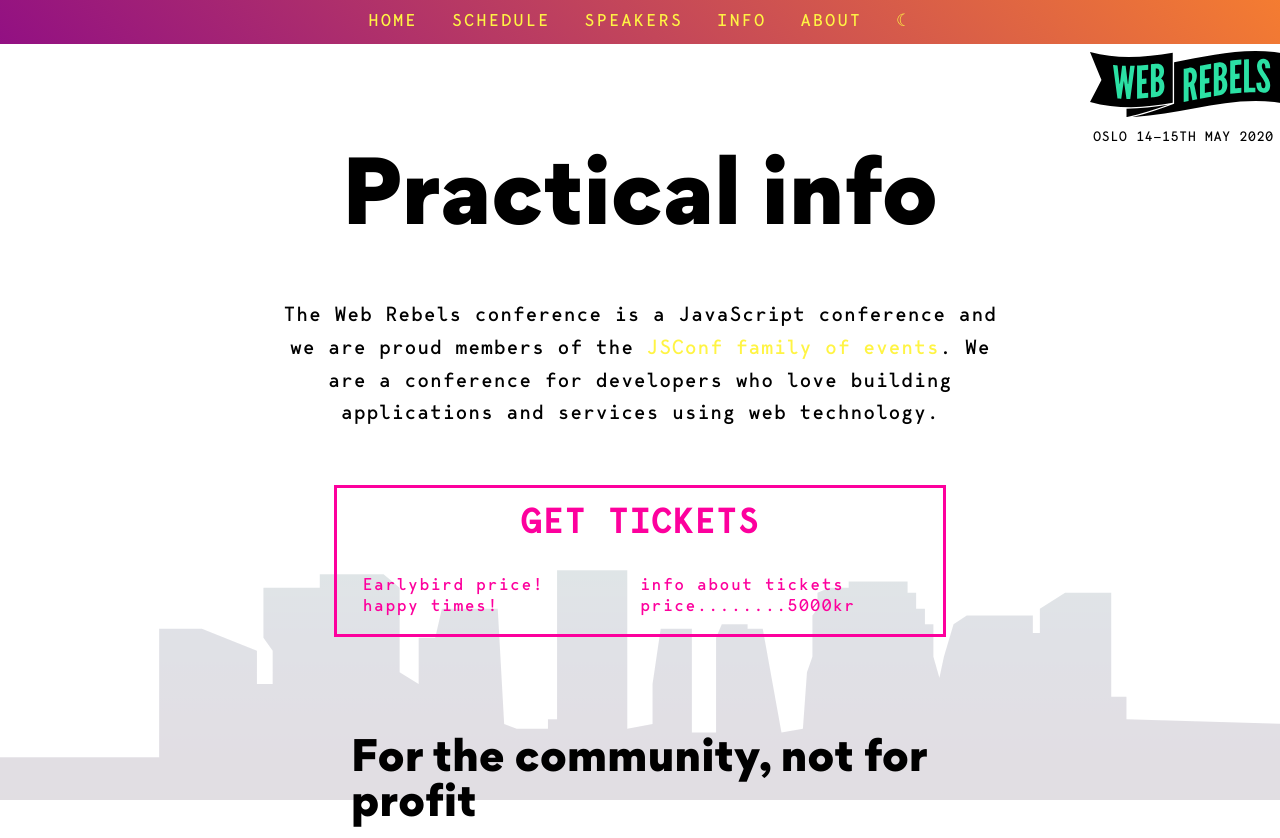
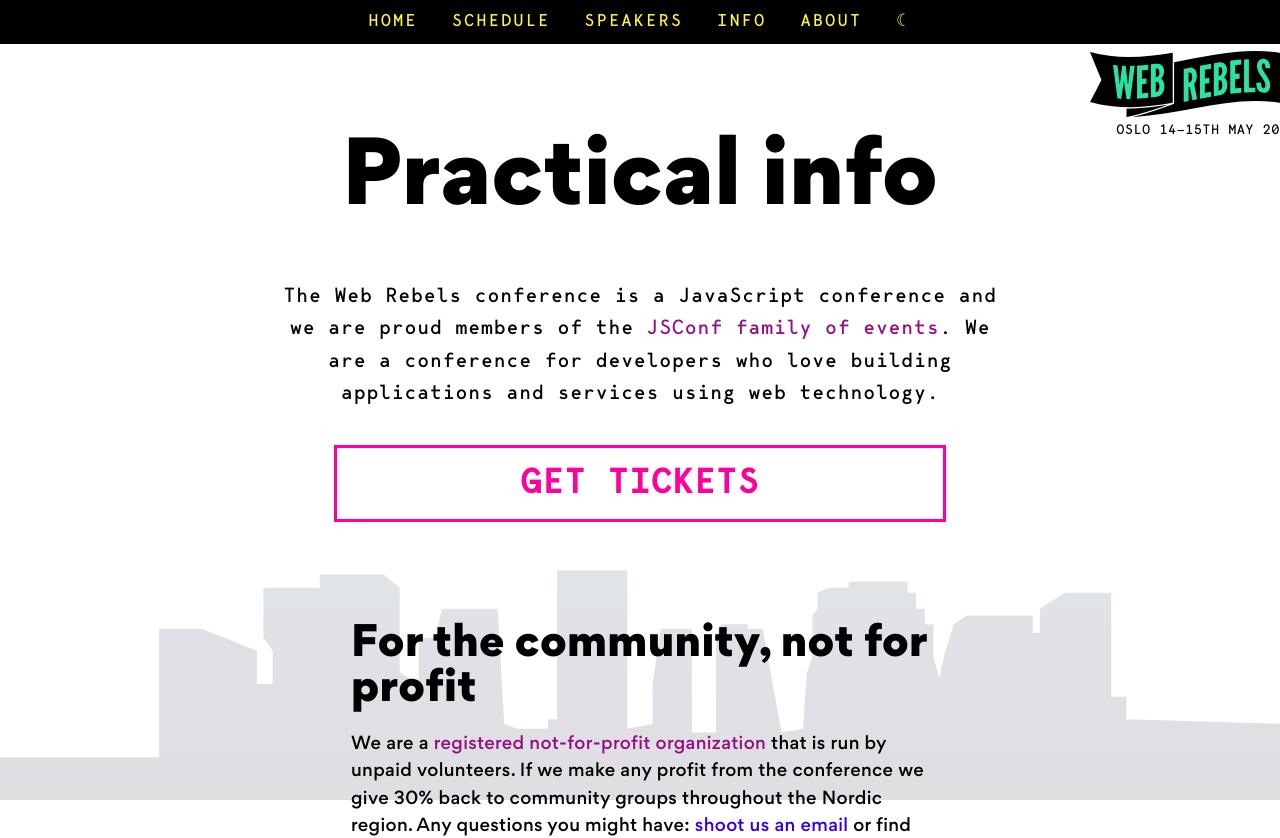
Before and after one commit to jakobsenfrukt/webrebels-2020, a Vue app: page /info in a window 1280 px wide. Shown: the top 838 px of the page. Built offline with nearby package versions, Linux system fonts and the light colour scheme; a small style sheet from the web is missing.

Commit message:
mobile menu + adjustments

```diff
--- a/src/components/Header.vue
+++ b/src/components/Header.vue
@@ -5,17 +5,19 @@
         <a href="/"><Logo /></a>
         <span class="dates">Oslo 14&mdash;15th May 2020</span>
       </div>
-      <ul class="site-nav" :class="{open: open}">
-        <li class="menu-toggle" @click="open = !open">
-          <svg xmlns="http://www.w3.org/2000/svg" viewBox="0 0 24 24" fill="none" stroke="white" stroke-width="2"><line x1="3" y1="12" x2="24" y2="12"></line><line x1="3" y1="6" x2="24" y2="6"></line><line x1="3" y1="18" x2="24" y2="18"></line></svg>
-        </li>
-        <li><router-link to="/">Home</router-link></li>
-        <li><router-link to="/schedule">Schedule</router-link></li>
-        <li><router-link to="/speakers">Speakers</router-link></li>
-        <li><router-link to="/info">Info</router-link></li>
-        <li><router-link to="/about">About</router-link></li>
-        <li><span class="moon">&#9790;</span></li>
+      <div class="site-nav" :class="{open: open}">
+        <div class="menu-toggle" @click="open = !open">
+          <svg xmlns="http://www.w3.org/2000/svg" viewBox="0 0 24 24" fill="none" stroke-width="2"><line x1="3" y1="12" x2="24" y2="12"></line><line x1="3" y1="6" x2="24" y2="6"></line><line x1="3" y1="18" x2="24" y2="18"></line></svg>
+        </div>
+        <ul>
+          <li @click="open = false"><router-link to="/">Home</router-link></li>
+          <li @click="open = false"><router-link to="/schedule">Schedule</router-link></li>
+          <li @click="open = false"><router-link to="/speakers">Speakers</router-link></li>
+          <li @click="open = false"><router-link to="/info">Info</router-link></li>
+          <li @click="open = false"><router-link to="/about">About</router-link></li>
+          <li class="moon">&#9790;</li>
         </ul>
+      </div>
     </nav>
   </header>
 </template>
@@ -52,6 +54,7 @@
     padding-bottom: 1.2rem;
 
     .dates {
+      display: block;
       font-family: $monospace;
       font-size: $font-s;
       text-transform: uppercase;
@@ -59,6 +62,7 @@
       position: relative;
       right: -.2rem;
       text-align: right;
+      line-height: 1;
     }
 
     @media screen and (prefers-color-scheme: light) {
@@ -72,6 +76,13 @@
   }
 
   .site-nav {
+    transition: all .3s ease-in-out;
+    text-align: center;
+    width: 100%;
+
+    ul {
+      margin: 0;
+      padding: 0;
       position: fixed;
       z-index: 666;
       top: 0;
@@ -81,9 +92,7 @@
       margin: 0;
       padding: .6rem 1rem;
       background: $color-black;
-    transition: all .3s ease-in-out;
-    text-align: center;
-    width: 100%;
+    }
 
     li {
       display: inline-block;
@@ -96,19 +105,28 @@
         text-transform: uppercase;
         letter-spacing: 2px;
       }
-      .moon {
+      &.moon {
         color: $color-yellow;
         position: relative;
-        right: 0;
       }
     }
 
     .menu-toggle {
+      margin: 0;
+      padding: 0;
+      position: fixed;
+      z-index: 1000;
+      top: 0;
+      left: 0;
+      right: 0;
       display: none;
+      background: $color-black;
+      padding: .6rem 1rem;
 
       svg {
         width: 1em;
         height: 1em;
+        stroke: $color-yellow;
       }
     }
 
@@ -117,8 +135,36 @@
     }
 
     @media (max-width: $media-s) {
+      ul {
+        display: flex;
+        flex-direction: column;
+        justify-content: center;
+        align-items: center;
+        align-content: center;
+        height: 100vh;
+        transform: translateY(-100%);
+        transition: transform .3s ease-in-out;
+      }
       li {
-        display: none;
+        margin: 1.4rem auto;
+        width: 100%;
+        display: block;
+
+        a {
+          font-size: 1.4rem;
+          display: block;
+          width: 100%;
+        }
+
+        &.moon {
+          display: block;
+          align-self: flex-end;
+          margin-top: auto;
+        }
+
+        &:first-child {
+          margin-top: auto;
+        }
       }
       .menu-toggle {
         display: block;
@@ -126,12 +172,12 @@
       }
 
       &.open {
-        li {
-          display: block;
-          margin: 2rem auto;
+        ul {
+          transform: translateY(0);
         }
         .menu-toggle {
           margin: 0 auto 5rem;
+          width: 100%;
         }
       }
     }
--- a/src/components/Tickets.vue
+++ b/src/components/Tickets.vue
@@ -1,16 +1,6 @@
 <template>
   <a class="tickets button" href="#">
     <h1>Get tickets</h1>
-    <div class="tickets-details">
-      <p>
-        Earlybird price!<br />
-        happy times!
-      </p>
-      <p>
-        info about tickets<br />
-        price........5000kr
-      </p>
-    </div>
   </a>
 </template>
 
@@ -24,7 +14,6 @@
   width: $width-plus;
   max-width: 100%;
   margin: 1rem auto 6rem;
-  font-size: 2rem;
   padding: 1.2rem 1.5rem 1rem;
 
   &:hover {
@@ -35,25 +24,9 @@
   h1 {
     margin: 0;
     line-height: 1;
-    font-size: inherit;
+    font-size: 2rem;
     color: inherit;
     width: 100%;
-  }
-
-  .tickets-details {
-    display: flex;
-    justify-content: center;
-    flex-wrap: wrap;
-  }
-
-  p {
-    font-size: 1rem;
-    margin: 2rem 0 0;
-    text-align: left;
-    text-transform: none;
-    width: 50%;
-    padding-right: 1.5rem;
-    line-height: 1.2;
   }
 
   @media screen and (prefers-color-scheme: light) {
@@ -65,12 +38,8 @@
   @media (max-width: $media-s) {
     width: 100%;
 
-    .tickets-details {
-      display: none;
-    }
-
-    p {
-      width: 100%;
+    h1 {
+      font-size: 1.4rem;
     }
   }
 }
--- a/src/css/base.scss
+++ b/src/css/base.scss
@@ -183,7 +183,7 @@
 }
 
 .hero {
-  min-height: 50vh;
+  min-height: 40vh;
   display: flex;
   flex-direction: column;
   align-items: center;
@@ -195,7 +195,7 @@
     color: $color-blue;
   }
   .simple-page {
-    a {
+    p a {
       color: $color-blue;
       &:nth-child(2n+1) {
         color: $color-pink;
--- a/src/views/About.vue
+++ b/src/views/About.vue
@@ -12,12 +12,12 @@
     <h2>Rebel Crew</h2>
     <p>The volunteers working to bring you the 5th Web Rebels Conference are:</p>
     <ul>
-      <li>Alexandra Leisse (@troubalex)</li>
-      <li>Anders Olsen Sandvik (@Andersos)</li>
-      <li>Bodil Stokke (@bodil)</li>
-      <li>Espen Dalløkken (@leftieFriele)</li>
-      <li>Richard Walker (@digitalsadhu)</li>
-      <li>Trygve Lie (@trygve-lie)</li>
+      <li>Alexandra Leisse (<a href="#">@troubalex</a>)</li>
+      <li>Anders Olsen Sandvik (<a href="#">@Andersos</a>)</li>
+      <li>Bodil Stokke (<a href="#">@bodil</a>)</li>
+      <li>Espen Dalløkken (<a href="#">@leftieFriele</a>)</li>
+      <li>Richard Walker (<a href="#">@digitalsadhu</a>)</li>
+      <li>Trygve Lie (<a href="#">@trygve-lie</a>)</li>
     </ul>
     <section>
       <h2>What happened to Web Rebels 2019?</h2>
--- a/src/views/Home.vue
+++ b/src/views/Home.vue
@@ -8,10 +8,10 @@
         <h2 class="index-subtitle subtitle">Join us in Oslo on 14th and 15th May</h2>
         <Tickets />
       </section>
-      <!--div class="hero-image">
+      <!--<div class="hero-image">
         <img src="https://2018.webrebels.org/static/webrebelBIG.759f990b.jpg" />
         <h1 class="hero-image-heading"><span class="heading-top">Class of Web Rebels 2020</span><span class="heading-bottom">we love you!</span></h1>
-      </div-->
+      </div>-->
       <SpeakerList />
       <SponsorList />
     </main>
@@ -37,7 +37,7 @@
 @import '../css/variables.scss';
 .intro {
   font-family: $monospace;
-  margin: 0 0 6rem;
+  margin: 0 0 4rem;
   width: $width-p;
   max-width: 70%;
   color: $color-white;
@@ -50,7 +50,7 @@
   font-weight: 400;
 }
 .hero {
-  min-height: 70vh;
+  min-height: 50vh;
   display: flex;
   flex-direction: column;
   align-items: center;
@@ -84,6 +84,11 @@
     }
   }
 }
+@media (max-width: $media-s) {
+  .index-title {
+    font-size: 3.4rem;
+  }
+}
 @media screen and (prefers-color-scheme: light) {
   .intro {
     color: $color-black;
--- a/src/views/schedule/All.vue
+++ b/src/views/schedule/All.vue
@@ -237,6 +237,7 @@
     margin-bottom: 1rem;
 
     .when {
+      font-size: 1.2rem;
       width: 6rem;
       padding-right: 1rem;
       font-family: $monospace;
@@ -295,7 +296,7 @@
   .schedule-day {
     margin-bottom: 4rem;
     h2 {
-      font-size: 2rem;
+      font-size: 1.8rem;
     }
   }
 }
```
Lines whose indentation alone changed are shown as unchanged.
